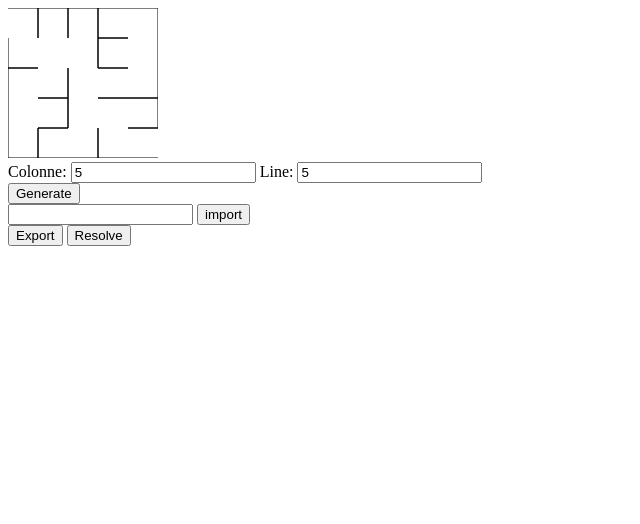
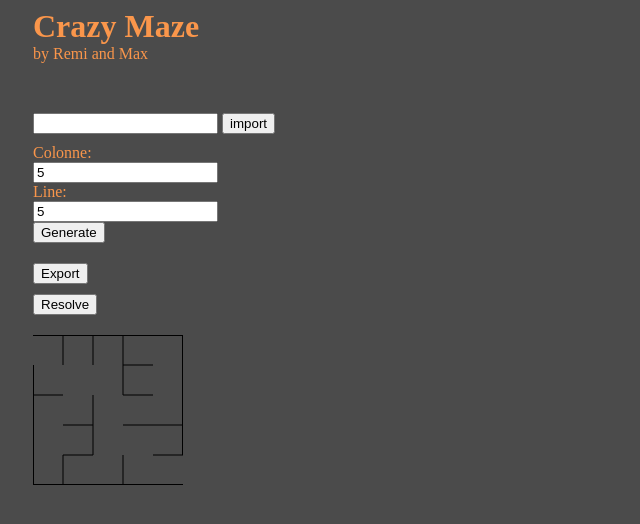
Before and after one commit to Flormax/lpdw_tp_maze, a plain HTML site: page index.html in a window 1280 px wide. Both pictures are taken after typing "5", "5" into the empty fields and a click on the button "Generate". Shown: the whole page, without its empty margins (0-640 px from the left). Drawn offline with Linux system fonts and the light colour scheme.

Commit message:
animated resolution + some fixes

```diff
--- /dev/null
+++ b/index.css
@@ -0,0 +1,30 @@
+#formGen{
+  margin: 10px 10px 20px 0px;
+}
+#formGen input{
+  display: block;
+}
+#formLoad{
+  margin: 50px 10px 0px 0px;
+}
+
+#labyrinthe{
+  display: block;
+  margin-top: 20px;
+}
+
+button{
+  display: block;
+  margin: 10px 0
+}
+
+body{
+  background-color: rgb(75,75,75);
+  color: rgb(250,150,75);
+  padding: 25px;
+}
+
+h1{
+  margin-bottom: 0;
+  margin-top: -25px
+}
--- a/index.html
+++ b/index.html
@@ -6,23 +6,25 @@
  <title>Laby</title>
  <meta http-equiv="Content-Type" content="text/html; charset=ISO-8859-1" />
  <meta name="description" content="TP labyrinthe LPDW" />
+ <link rel="stylesheet" href="index.css">
 </head>
 <body>
- <canvas id="labyrinthe">
-   <span class="ko"><canvas> non supportée !</span>
- </canvas>
- <br/>
- <form id='formGen' method="post" action="">
-    Colonne: <input id='nbrCol' type="number" min="0" step="1"/>
-    Line: <input id='nbrLine' type="number" min="0" step="1"/><br/>
-   <input id='submitGen' type="button" value="Generate"/>
- </form>
+  <h1>Crazy Maze</h1>
+  by Remi and Max
   <form id='formLoad' method="post" action="">
     <input id='inputJson' type="text"/>
     <input id='submitJson' type="button" value="import"/>
   </form>
+  <form id='formGen' method="post" action="">
+    Colonne: <input id='nbrCol' type="number" min="0" step="1"/>
+    Line: <input id='nbrLine' type="number" min="0" step="1"/>
+   <input id='submitGen' type="button" value="Generate"/>
+  </form>
   <button id="export">Export</button>
   <button id="resolve">Resolve</button>
+  <canvas id="labyrinthe">
+   <span class="ko"><canvas> non supportée !</span>
+  </canvas>
   <script type="text/javascript" src="index.js"></script>
 </body>
 </html>
--- a/index.js
+++ b/index.js
@@ -17,7 +17,7 @@ var coordTab = []; //Look Up Table for coordinates
 var laby = [];
 var loadMode = false;
 
-//Génrer un laby aléatoirement de taille choisie
+//Générer un laby aléatoirement de taille choisie
 generateBtn.addEventListener('click', function(){
   coordTab = [];
   laby = [];
@@ -142,40 +142,37 @@ labyFunc = function(){
   /*++++++++++++++++++++++++++++++++++++++++++++++++++++++*/
   /*                Fonction Affichage                    */
   /*++++++++++++++++++++++++++++++++++++++++++++++++++++++*/
-  // afficherMur = function(){
-  //
-  // }
-  //
-  afficherLaby = function() {
+  afficherMur = function(loc_line, loc_col){
+    let rightCellWall = laby[loc_line][loc_col].closed.filter(function(x) {return x==laby[loc_line][Math.min(loc_col+1, NB_COL-1)]});
+    let downCellWall = laby[loc_line][loc_col].closed.filter(function(x) {return x==laby[Math.min(loc_line+1, NB_LINE -1)][loc_col]});
+    let checkRight = typeof rightCellWall[0] !== 'undefined';
+    let checkDown = typeof downCellWall[0] !== 'undefined';
+    context.beginPath();
+    if (checkRight) {
+      context.moveTo(COTE*Math.max(rightCellWall[0].colonne,loc_col),COTE*loc_line);
+      context.lineTo(COTE*Math.max(rightCellWall[0].colonne,loc_col),COTE*(loc_line+1));
+    }
+    if (checkDown) {
+      context.moveTo(COTE*loc_col,COTE*Math.max(downCellWall[0].ligne,loc_line));
+      context.lineTo(COTE*(loc_col+1),COTE*Math.max(downCellWall[0].ligne,loc_line));
+    }
+    context.stroke();
+  }
+
+  afficherGrille = function(){
+    context.beginPath();
     for (var i=0; i<coordTab.length; i++) {
       let line = coordTab[i].line;
       let col = coordTab[i].col;
-      var source = laby[line][coordTab[i].col];
-      if (source.v==1) {
-        context.fillStyle = 'rgb(0,255,0)';
-        context.fillRect(coordTab[i].col*COTE, coordTab[i].line*COTE, COTE, COTE);
-      }
+      context.moveTo(line*COTE,col*COTE);
+      context.lineTo(line*COTE+COTE,col*COTE);
+      context.moveTo(line*COTE,col*COTE);
+      context.lineTo(line*COTE,col*COTE+COTE);
+    }
+    context.stroke();
+  }
 
-      // affichage des murs :
-      for (var k=0; k<source.closed.length; k++) {
-        t = source.closed[k]; // t pour target
-        context.beginPath();
-        if (t.ligne==coordTab[i].line) {
-          context.moveTo(COTE*Math.max(t.colonne,coordTab[i].col),COTE*coordTab[i].line);
-          context.lineTo(COTE*Math.max(t.colonne,coordTab[i].col),COTE*(coordTab[i].line+1));
-        } else if (t.colonne==coordTab[i].col) {
-          context.moveTo(COTE*coordTab[i].col,COTE*Math.max(t.ligne,coordTab[i].line));
-          context.lineTo(COTE*(coordTab[i].col+1),COTE*Math.max(t.ligne,coordTab[i].line));
-        }
-        context.stroke();
-      }
-
-      //var rightCellWall = laby[line][col].opened.filter(function(x) {return x==laby[line][Math.min(col+1, NB_COL-1)]});
-      //var downCellWall = laby[line][col].opened.filter(function(x) {return x==laby[Math.min(line+1, NB_LINE -1)][col]});
-
-    }
-
-    // affichage du contour du labyrinthe :
+  afficherContour = function(){
     context.beginPath();
     context.moveTo(0,0);
     context.lineTo(WIDTH,0);
@@ -185,26 +182,41 @@ labyFunc = function(){
     context.lineTo(0,0+30);
     context.stroke();
   }
-  afficherLaby();
+
+  colorerCase = function(color, line, col){
+    context.fillStyle = color;
+    context.clearRect(col*COTE+1, line*COTE+1, COTE-2, COTE-2);
+    context.fillRect(col*COTE+1, line*COTE+1, COTE-2, COTE-2);
+  }
+
+  afficherLaby = function(x) {
+    let i = 0;
+    var anim0 = setInterval(function(){
+      afficherMur(coordTab[i].line, coordTab[i].col);
+      afficherContour();
+      i++;
+      if(i==coordTab.length) clearInterval(anim0);
+    }, x)
+  }
+  afficherContour();
+  afficherLaby(10);
 }
 
   /*++++++++++++++++++++++++++++++++++++++++++++++++++++++*/
   /*            Export                                    */
   /*++++++++++++++++++++++++++++++++++++++++++++++++++++++*/
-  var listCells = new Array();
-  var checkRight;
-  var checkDown;
 
   var exportLaby = function(){
+    let listCells = new Array();
     for (var i=0; i<coordTab.length; i++) {
   /* On réinitiliase les valeurs */
-      checkRight = false;
-      checkDown = false;
+      let checkRight = false;
+      let checkDown = false;
       let line = coordTab[i].line;
       let col = coordTab[i].col;
   /* On vérifie si les murs du bas et droite sont ouverts */
-      var rightCell = laby[line][col].opened.filter(function(x) {return x==laby[line][Math.min(col+1, NB_COL-1)]});
-      var downCell = laby[line][col].opened.filter(function(x) {return x==laby[Math.min(line+1, NB_LINE -1)][col]});
+      let rightCell = laby[line][col].opened.filter(function(x) {return x==laby[line][Math.min(col+1, NB_COL-1)]});
+      let downCell = laby[line][col].opened.filter(function(x) {return x==laby[Math.min(line+1, NB_LINE -1)][col]});
       checkRight = typeof rightCell[0] !== 'undefined';
       checkDown = typeof downCell[0] !== 'undefined';
   /* On l'ajoute  à la liste */
@@ -234,26 +246,24 @@ resolveLaby = function(){
     // coordonnées de la case à tester :
     coords = queue.shift();
     source = laby[coords.l][coords.c];
+    colorerCase('rgba(200,255,255,0.1)', source.ligne, source.colonne);
     var cpt = 0;
     for (var k=0; k<source.opened.length; k++) {
       target = source.opened[k];
+      colorerCase('rgba(255,255,255,0.1)', target.ligne, target.colonne);
       if (target.v==0) {
         target.v = source.v+1;
         queue.push({l:target.ligne, c:target.colonne});
-        context.fillStyle = 'rgb(255,255,0)';
-        context.fillRect(target.colonne*COTE-2, target.ligne*COTE-2, COTE-2, COTE-2);
+        colorerCase('rgba(255,255,255,0.3)', target.ligne, target.colonne);
       }
     }
-    console.log(queue);
-    console.log(queue.length);
     if(queue.length == 0) {
-      console.log('HELLO');
       clearInterval(anim1);
-      var source = laby[NB_LINE-1][NB_COL-1]; // source est l'étape courante du trajet solution
+      var source = laby[NB_LINE-1][NB_COL-1];
+      colorerCase('rgba(0,255,0,0.4)',NB_LINE-1,NB_COL-1); // source est l'étape courante du trajet solution
       var distance = source.v;
       source.v = 1;
       var anim2 = setInterval(function(){
-        console.log('titi');
         for (var k=0; k<source.opened.length; k++) {
           // on cherche à ce que target soit l'étape précédente du trajet solution
           target = source.opened[k];
@@ -261,12 +271,15 @@ resolveLaby = function(){
             distance--;
             target.v = 1;
             source = target;
-            context.fillStyle = 'rgb(0,255,0)';
-            context.fillRect(target.colonne*COTE, target.ligne*COTE, COTE, COTE);
+            colorerCase('rgba(0,255,0,0.4)', target.ligne, target.colonne);
             break;
           }
         }
-        if(distance==1) clearInterval(anim2);
+        console.log(distance);
+        if(distance==1){
+          colorerCase('rgba(0,255,0,0.4)', 0, 0);
+          clearInterval(anim2);
+        }
       }, 100);
     }
   }, 50);
```
Lines whose indentation alone changed are shown as unchanged.
